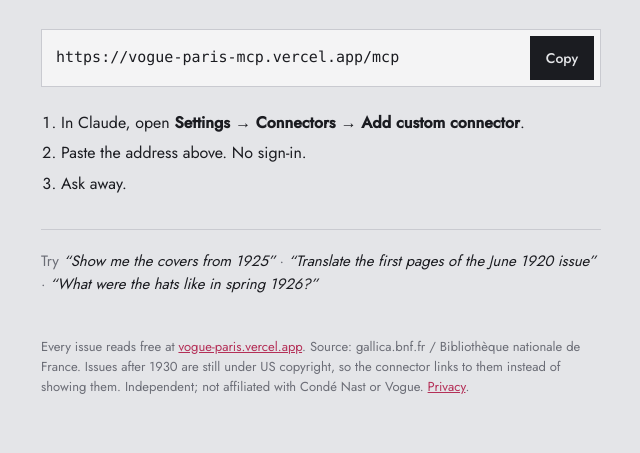
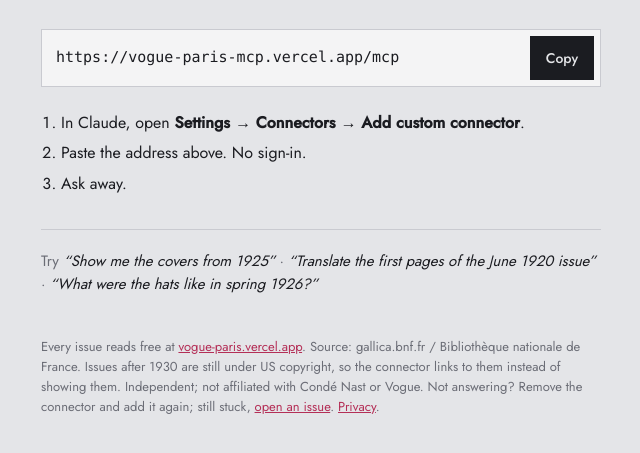
Before and after one commit to 2016judea/vogue-paris-mcp, a website: page public/index.html in a window 1280 px wide. Shown: the part 359-812 px from the top of the page, without its empty margins (319-959 px from the left). Drawn offline with nearby package versions, Linux system fonts and the light colour scheme.

Commit message:
Connect page: a troubleshooting line and the support link
The directory policy (§3B, §3C) asks for docs that say how to troubleshoot and a
support channel; the footer now has both.

Co-Authored-By: Claude Opus 5.5 <noreply@anthropic.com>

```diff
--- a/public/index.html
+++ b/public/index.html
@@ -47,7 +47,7 @@ footer{margin-top:40px;font-size:13px;color:var(--muted)}
     <li>Ask away.</li>
   </ol>
   <p class="ask">Try <q>Show me the covers from 1925</q> · <q>Translate the first pages of the June 1920 issue</q> · <q>What were the hats like in spring 1926?</q></p>
-  <footer>Every issue reads free at <a href="https://vogue-paris.vercel.app/?utm_source=mcp-page">vogue-paris.vercel.app</a>. Source: gallica.bnf.fr / Bibliothèque nationale de France. Issues after 1930 are still under US copyright, so the connector links to them instead of showing them. Independent; not affiliated with Condé Nast or Vogue. <a href="/privacy">Privacy</a>.</footer>
+  <footer>Every issue reads free at <a href="https://vogue-paris.vercel.app/?utm_source=mcp-page">vogue-paris.vercel.app</a>. Source: gallica.bnf.fr / Bibliothèque nationale de France. Issues after 1930 are still under US copyright, so the connector links to them instead of showing them. Independent; not affiliated with Condé Nast or Vogue. Not answering? Remove the connector and add it again; still stuck, <a href="https://github.com/2016judea/vogue-paris-mcp/issues">open an issue</a>. <a href="/privacy">Privacy</a>.</footer>
 </main>
 <script>
 document.getElementById('c').onclick=function(){var b=this;try{navigator.clipboard.writeText(document.getElementById('u').textContent).then(function(){b.textContent='Copied';setTimeout(function(){b.textContent='Copy'},1600)})}catch(e){}};
```
